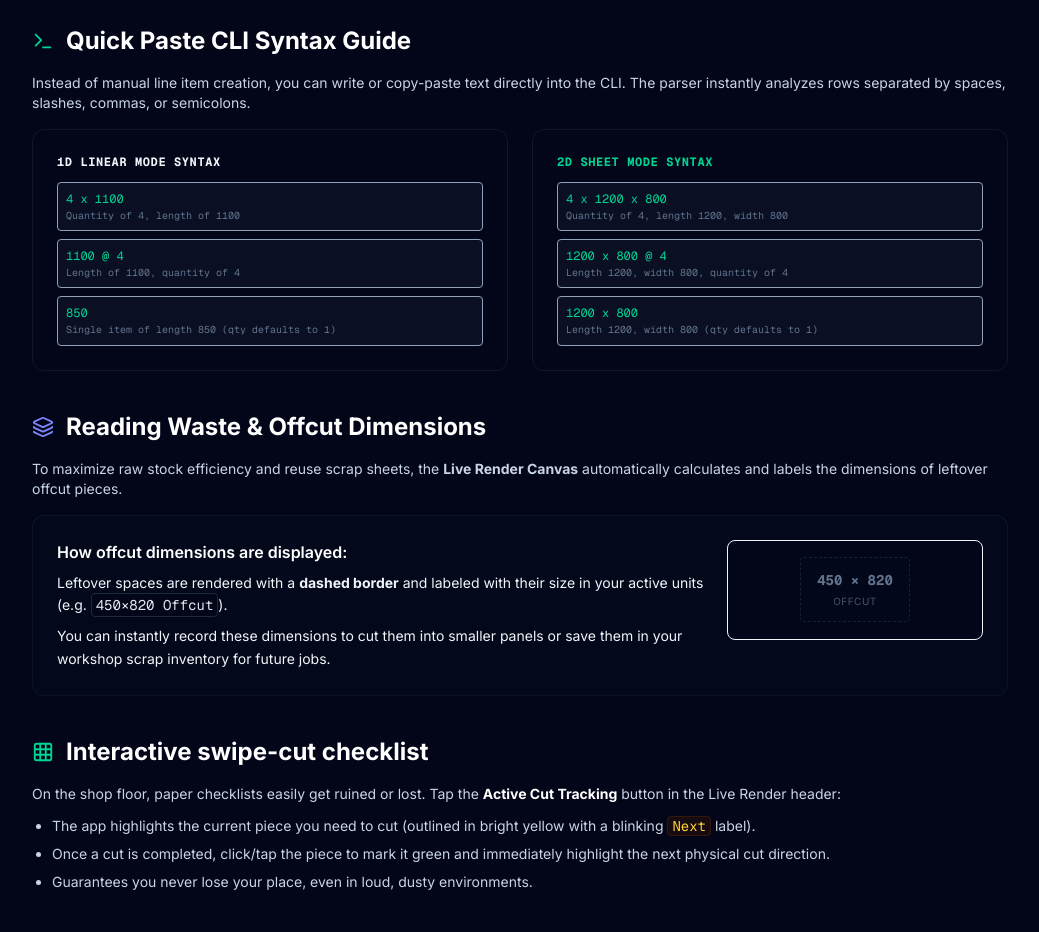
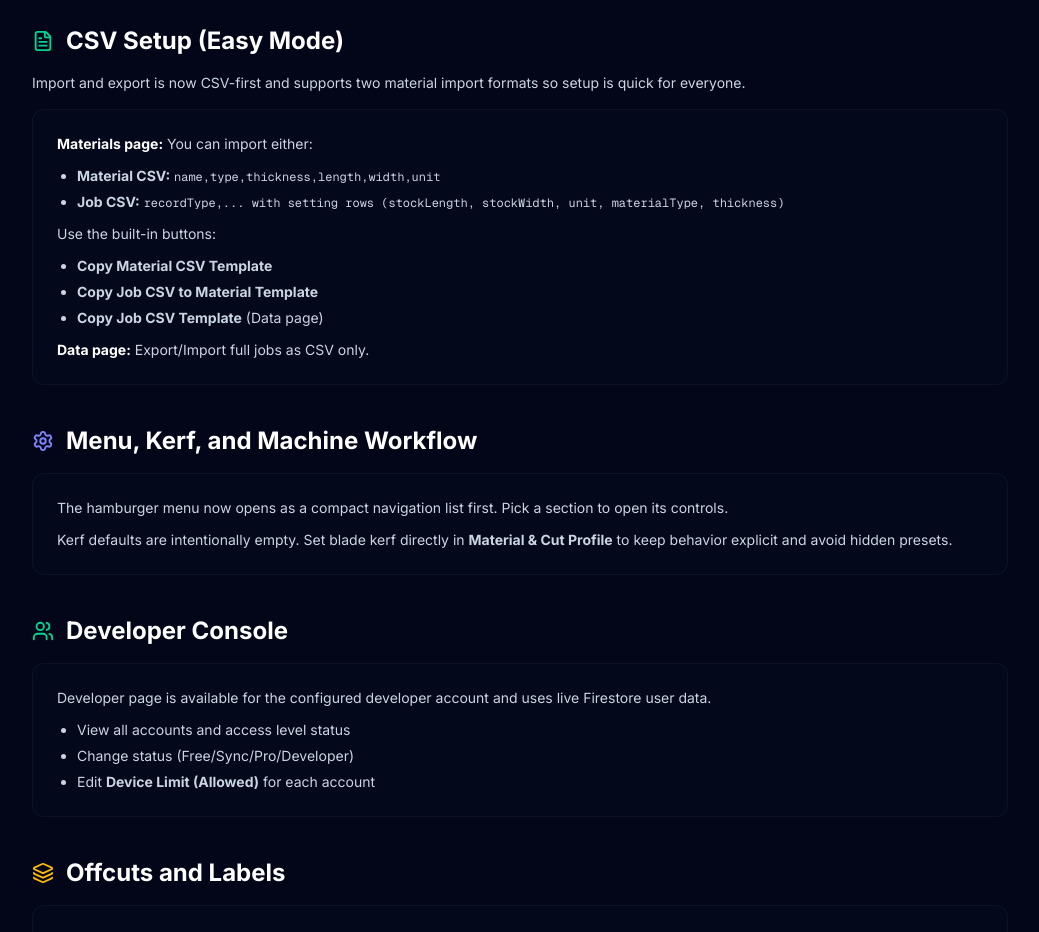
Before and after one commit to itsmyapp-code/its-my-cutlist, a Next.js app: page /help in a window 1280 px wide. Shown: the part 620-1552 px from the top of the page, without its empty margins (120-1159 px from the left). Built offline with nearby package versions, Linux system fonts and the light colour scheme.

Commit message:
Support dual CSV material imports and refresh help documentation

```diff
--- a/src/app/help/page.tsx
+++ b/src/app/help/page.tsx
@@ -10,7 +10,8 @@ import {
   Sparkles,
   ArrowLeft,
   CheckCircle,
-  FileText
+  FileText,
+  Users
 } from "lucide-react";
 
 export const metadata = {
@@ -99,6 +100,67 @@ export default function HelpPage() {
 
           {/* Detailed Sections */}
           <div className="space-y-10">
+            <section className="space-y-4">
+              <h2 className="text-2xl font-bold text-white flex items-center gap-3">
+                <FileText size={22} className="text-emerald-400" />
+                CSV Setup (Easy Mode)
+              </h2>
+              <p className="text-sm text-slate-300">
+                Import and export is now CSV-first and supports two material import formats so setup is quick for everyone.
+              </p>
+              <div className="bg-slate-900/20 p-6 rounded-xl border border-slate-900/80 space-y-3 text-sm text-slate-300">
+                <p><strong className="text-white">Materials page:</strong> You can import either:</p>
+                <ul className="list-disc pl-5 space-y-1.5">
+                  <li><strong>Material CSV:</strong> <span className="font-mono text-xs">name,type,thickness,length,width,unit</span></li>
+                  <li><strong>Job CSV:</strong> <span className="font-mono text-xs">recordType,... with setting rows (stockLength, stockWidth, unit, materialType, thickness)</span></li>
+                </ul>
+                <p>Use the built-in buttons:</p>
+                <ul className="list-disc pl-5 space-y-1.5">
+                  <li><strong>Copy Material CSV Template</strong></li>
+                  <li><strong>Copy Job CSV to Material Template</strong></li>
+                  <li><strong>Copy Job CSV Template</strong> (Data page)</li>
+                </ul>
+                <p><strong className="text-white">Data page:</strong> Export/Import full jobs as CSV only.</p>
+              </div>
+            </section>
+
+            <section className="space-y-4">
+              <h2 className="text-2xl font-bold text-white flex items-center gap-3">
+                <Settings size={22} className="text-indigo-400" />
+                Menu, Kerf, and Machine Workflow
+              </h2>
+              <div className="bg-slate-900/20 p-6 rounded-xl border border-slate-900/80 space-y-3 text-sm text-slate-300">
+                <p>The hamburger menu now opens as a compact navigation list first. Pick a section to open its controls.</p>
+                <p>Kerf defaults are intentionally empty. Set blade kerf directly in <strong>Material &amp; Cut Profile</strong> to keep behavior explicit and avoid hidden presets.</p>
+              </div>
+            </section>
+
+            <section className="space-y-4">
+              <h2 className="text-2xl font-bold text-white flex items-center gap-3">
+                <Users size={22} className="text-emerald-400" />
+                Developer Console
+              </h2>
+              <div className="bg-slate-900/20 p-6 rounded-xl border border-slate-900/80 space-y-3 text-sm text-slate-300">
+                <p>Developer page is available for the configured developer account and uses live Firestore user data.</p>
+                <ul className="list-disc pl-5 space-y-1.5">
+                  <li>View all accounts and access level status</li>
+                  <li>Change status (Free/Sync/Pro/Developer)</li>
+                  <li>Edit <strong>Device Limit (Allowed)</strong> for each account</li>
+                </ul>
+              </div>
+            </section>
+
+            <section className="space-y-4">
+              <h2 className="text-2xl font-bold text-white flex items-center gap-3">
+                <Layers size={22} className="text-amber-400" />
+                Offcuts and Labels
+              </h2>
+              <div className="bg-slate-900/20 p-6 rounded-xl border border-slate-900/80 space-y-3 text-sm text-slate-300">
+                <p>Saving offcuts now includes material identity in labels so scrap entries show what material they belong to.</p>
+                <p>Different materials with the same dimensions are kept as separate scrap entries.</p>
+              </div>
+            </section>
+
             {/* Quick Paste CLI Syntax */}
             <section className="space-y-4">
               <h2 className="text-2xl font-bold text-white flex items-center gap-3">
--- a/src/components/Workspace.tsx
+++ b/src/components/Workspace.tsx
@@ -88,6 +88,16 @@ const MATERIAL_PRESET_CSV_TEMPLATE = [
   "CLS Timber,CLS,38x89mm,2400,0,mm",
 ].join("\n");
 
+const MATERIAL_FROM_JOB_CSV_TEMPLATE = [
+  "recordType,id,label,length,width,quantity,key,value",
+  "meta,,,,,,jobName,Kitchen Units",
+  "setting,,,,,,stockLength,2440",
+  "setting,,,,,,stockWidth,1220",
+  "setting,,,,,,unit,mm",
+  "setting,,,,,,materialType,MDF",
+  "setting,,,,,,thickness,18mm",
+].join("\n");
+
 const JOB_CSV_TEMPLATE = [
   "recordType,id,label,length,width,quantity,key,value",
   "meta,,,,,,jobName,Kitchen Units",
@@ -514,11 +524,15 @@ export default function Workspace() {
         .map((l) => l.trim())
         .filter(Boolean);
 
-      if (lines.length < 2 || !lines[0].toLowerCase().startsWith("name,type,thickness")) {
-        throw new Error("Invalid CSV header");
-      }
-
-      const imported = lines.slice(1).map((line, idx) => {
+      if (lines.length < 2) {
+        throw new Error("CSV is empty");
+      }
+
+      const header = lines[0].toLowerCase();
+      let imported: MaterialPreset[] = [];
+
+      if (header.startsWith("name,type,thickness")) {
+        imported = lines.slice(1).map((line, idx) => {
           const cols = line.split(",");
           const unitVal = (cols[5] || "mm").trim();
           return {
@@ -531,16 +545,49 @@ export default function Workspace() {
             unit: (unitVal === "cm" || unitVal === "in" ? unitVal : "mm") as "mm" | "cm" | "in",
           };
         }).filter((p) => p.length > 0);
+      } else if (header.startsWith("recordtype")) {
+        const kv: Record<string, string> = {};
+        for (let i = 1; i < lines.length; i++) {
+          const cols = lines[i].split(",");
+          const recordType = (cols[0] || "").trim().toLowerCase();
+          const key = (cols[6] || "").trim();
+          const value = (cols[7] || "").trim();
+          if (recordType === "setting" && key) {
+            kv[key] = value;
+          }
+        }
+
+        const length = parseFloat(kv.stockLength || "0");
+        const width = parseFloat(kv.stockWidth || "0") || 0;
+        const unitVal = kv.unit || "mm";
+        if (length > 0) {
+          const type = kv.materialType || "General";
+          const thickness = kv.thickness || "Generic";
+          imported = [
+            {
+              id: `imported_job_${Date.now()}`,
+              name: `${type} ${thickness}`.trim(),
+              type,
+              thickness,
+              length,
+              width,
+              unit: (unitVal === "cm" || unitVal === "in" ? unitVal : "mm") as "mm" | "cm" | "in",
+            },
+          ];
+        }
+      } else {
+        throw new Error("Unknown CSV header");
+      }
 
       if (imported.length === 0) {
-        setPresetImportError("No valid presets found in CSV.");
+        setPresetImportError("No valid material rows found. Use a Material CSV or a Job CSV with stockLength.");
         return;
       }
 
       setMaterialPresets((prev) => [...imported, ...prev]);
       setPresetImportText("");
     } catch (e) {
-      setPresetImportError("Invalid preset CSV. Use the CSV template.");
+      setPresetImportError("Invalid CSV. Paste a Material CSV or Job CSV template.");
     }
   };
 
@@ -1292,11 +1339,18 @@ export default function Workspace() {
 
                   <div className="space-y-2 pt-2 border-t border-slate-850">
                     <h5 className="text-[11px] font-bold text-slate-350 uppercase tracking-wider">Import Material Presets</h5>
+                    <p className="text-[10px] text-slate-500">Accepts either Material CSV or Job CSV.</p>
                     <button
                       onClick={() => navigator.clipboard.writeText(MATERIAL_PRESET_CSV_TEMPLATE)}
                       className="w-full py-1.5 bg-slate-900 hover:bg-slate-850 border border-slate-800 rounded-lg text-[10px] font-bold text-slate-200 uppercase"
                     >
                       Copy Material CSV Template
+                    </button>
+                    <button
+                      onClick={() => navigator.clipboard.writeText(MATERIAL_FROM_JOB_CSV_TEMPLATE)}
+                      className="w-full py-1.5 bg-slate-900 hover:bg-slate-850 border border-slate-800 rounded-lg text-[10px] font-bold text-slate-200 uppercase"
+                    >
+                      Copy Job CSV To Material Template
                     </button>
                     <textarea
                       value={presetImportText}
```
Lines whose indentation alone changed are shown as unchanged.
